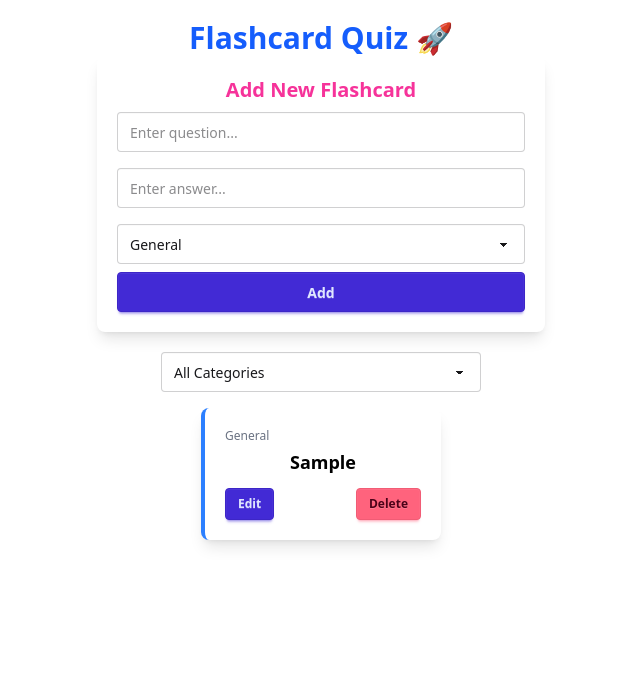
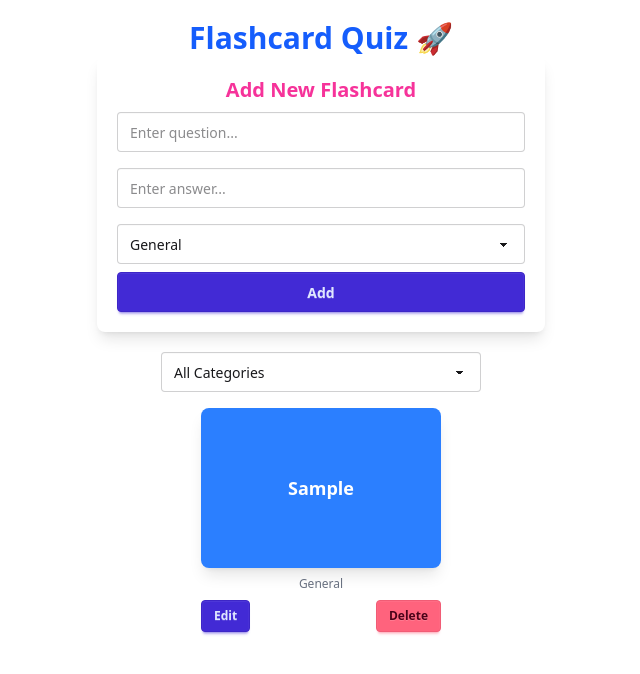
Before and after one commit to TanushreeMohanty/QuizDeck, a React (Vite) app: page / in a window 1280 px wide. Both pictures are taken after typing "Sample", "Sample" into the empty fields and a click on the button "Add". Shown: the top 674 px of the page, without its empty margins (319-959 px from the left). Built offline with nearby package versions, Linux system fonts and the light colour scheme.

Commit message:
Flip Cards to Reveal Answers (with Animation)

```diff
--- a/src/components/Flashcard.jsx
+++ b/src/components/Flashcard.jsx
@@ -4,17 +4,48 @@ export default function Flashcard({ flashcard, onEdit, onDelete }) {
   const [flipped, setFlipped] = useState(false);
 
   return (
-    <div
-      className="card bg-white shadow-lg p-5 rounded-lg cursor-pointer w-60 border-l-4 border-blue-500"
-      onClick={() => setFlipped(!flipped)}
-    >
-      <p className="text-xs text-gray-500 mb-1">{flashcard.category}</p>
-      <h3 className="text-lg font-semibold text-center text-black">
-        {flipped ? flashcard.answer : flashcard.question}
-      </h3>
-      <div className="flex justify-between mt-3">
-        <button className="btn btn-sm btn-primary" onClick={() => onEdit(flashcard)}>Edit</button>
-        <button className="btn btn-sm btn-error" onClick={() => onDelete(flashcard.id)}>Delete</button>
+    <div className="w-60">
+      {/* Flashcard Flip Container */}
+      <div
+        className="relative w-full h-40 perspective-1000 cursor-pointer"
+        onClick={() => setFlipped(!flipped)}
+      >
+        <div
+          className={`relative w-full h-full transition-transform duration-500 transform-style-3d ${flipped ? "rotate-y-180" : ""}`}
+        >
+          {/* Front Side (Question) */}
+          <div className="absolute w-full h-full bg-blue-500 text-white flex items-center justify-center p-4 rounded-lg shadow-lg backface-hidden">
+            <h3 className="text-lg font-semibold text-center">{flashcard.question}</h3>
+          </div>
+
+          {/* Back Side (Answer) */}
+          <div className="absolute w-full h-full bg-green-500 text-white flex items-center justify-center p-4 rounded-lg shadow-lg rotate-y-180 backface-hidden">
+            <h3 className="text-lg font-semibold text-center">{flashcard.answer}</h3>
+          </div>
+        </div>
+      </div>
+
+      {/* Category & Action Buttons (Fixed Layout) */}
+      <p className="text-xs text-gray-500 mt-2 text-center">{flashcard.category}</p>
+      <div className="flex justify-between mt-2">
+        <button
+          className="btn btn-sm btn-primary"
+          onClick={(e) => {
+            e.stopPropagation();
+            onEdit(flashcard);
+          }}
+        >
+          Edit
+        </button>
+        <button
+          className="btn btn-sm btn-error"
+          onClick={(e) => {
+            e.stopPropagation();
+            onDelete(flashcard.id);
+          }}
+        >
+          Delete
+        </button>
       </div>
     </div>
   );
--- a/src/index.css
+++ b/src/index.css
@@ -1,2 +1,18 @@
 @import "tailwindcss";
 @plugin "daisyui";
+
+.perspective-1000 {
+  perspective: 1000px;
+}
+
+.transform-style-3d {
+  transform-style: preserve-3d;
+}
+
+.backface-hidden {
+  backface-visibility: hidden;
+}
+
+.rotate-y-180 {
+  transform: rotateY(180deg);
+}
```
Also changed, not shown: 1 other file (tests, documents, lock files or other folders).
